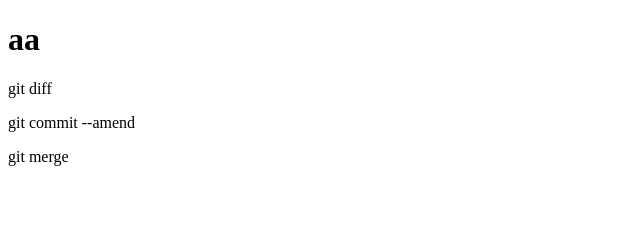
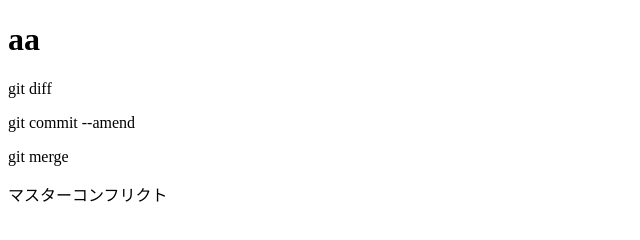
Before and after one commit to nezaki-xpower/git_tutorial, a plain HTML site: page index.html in a window 1280 px wide. Shown: the whole page, without its empty margins (0-640 px from the left). Drawn offline with Linux system fonts and the light colour scheme.

Commit message:
マスターコンフリクト

```diff
--- a/index.html
+++ b/index.html
@@ -10,5 +10,6 @@
     <p>git diff</p>
     <p>git commit --amend</p>
     <p>git merge</p>
+    <p>マスターコンフリクト</p>
 </body>
 </html>
```
